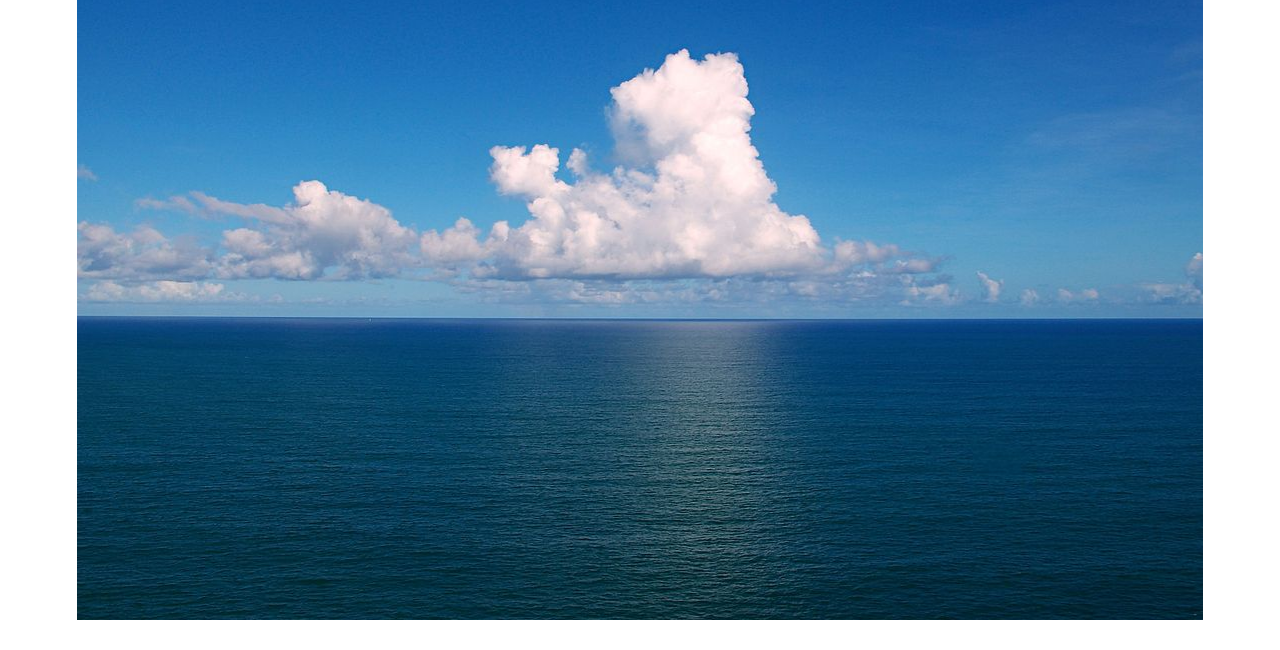
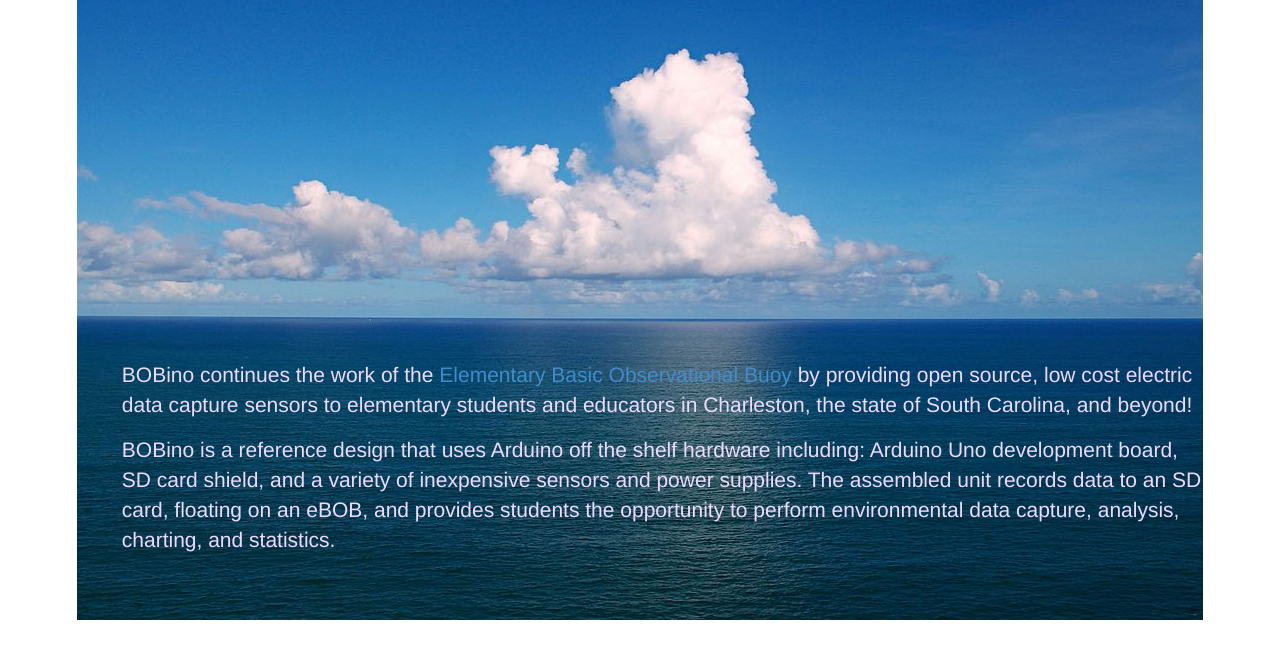
Before and after one commit to maxtuck21/bobino_site, a plain HTML site: page index.html in a window 1280 px wide. Shown: the part 180-830 px from the top of the page. Drawn offline with Linux system fonts and the light colour scheme.

Commit message:
another entirely unneeded commit
added some content yay

```diff
--- a/index.html
+++ b/index.html
@@ -32,7 +32,11 @@
    <div class="container">
    		<h1> Welcome to BOBino! </h1>
         <p> A low cost environmental sensing platform for Arduino. </p>
+       <div class="maindescription">
+        <p>BOBino continues the work of the <a href="http://secoora.org/sites/default/files/webfm/classroom/documents/eBOBGuide_Final.pdf">Elementary Basic Observational Buoy</a> by providing open source, low cost electric data capture sensors to elementary students and educators in Charleston, the state of South Carolina, and beyond!</p>
 
+<p>BOBino is a reference design that uses Arduino off the shelf hardware including: Arduino Uno development board, SD card shield, and a variety of inexpensive sensors and power supplies. The assembled unit records data to an SD card, floating on an eBOB, and provides students the opportunity to perform environmental data capture, analysis, charting, and statistics.</p>
+       </div>
     </div>
 </body>
 </html>
--- a/stylesheets/stylesheet.css
+++ b/stylesheets/stylesheet.css
@@ -68,5 +68,10 @@
 	margin-right:auto;
 	width:88%;
 	height:800px;
-	color: black;
+	color: #ecdbff;
 }
+.maindescription{
+	margin-bottom:50px;
+	position:absolute;
+	bottom:0;
+}
```
